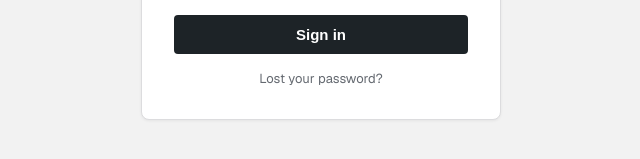
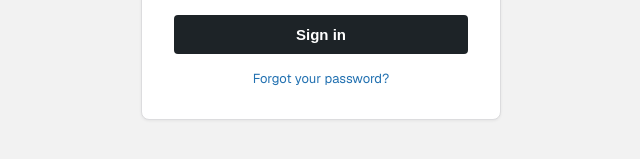
Before and after one commit to devzerodimensions-commits/fastbuilt, a React (Vite) app in the folder web/: page /admin/login in a window 1280 px wide. Shown: the part 481-640 px from the top of the page, without its empty margins (319-959 px from the left). Built offline with nearby package versions, Linux system fonts and the light colour scheme; no server answers.

Commit message:
style(admin): 'Forgot your password?' text + blue link color
Co-Authored-By: Claude Opus 4.8 <noreply@anthropic.com>

```diff
--- a/web/src/pages/admin/AdminLogin.jsx
+++ b/web/src/pages/admin/AdminLogin.jsx
@@ -34,7 +34,7 @@ export default function AdminLogin() {
         <input type="password" value={password} onChange={(e) => setPassword(e.target.value)} />
         {err && <div className="af-err">{err}</div>}
         <button type="submit" disabled={busy}>{busy ? 'Signing in…' : 'Sign in'}</button>
-        <Link className="admin-link" to="/admin/forgot">Lost your password?</Link>
+        <Link className="admin-link" to="/admin/forgot">Forgot your password?</Link>
       </form>
     </div>
   )
--- a/web/src/pages/admin/admin.css
+++ b/web/src/pages/admin/admin.css
@@ -23,8 +23,8 @@
 .admin-login-card button:hover { background: var(--wp-blue-d); }
 .admin-login-card button:disabled { opacity: .6; }
 .af-err { color: #b32d2e; font-size: 13px; margin-top: 8px; }
-.admin-link { display: block; text-align: center; margin-top: 16px; color: #646970; font-size: 13px; text-decoration: none; }
-.admin-link:hover { color: var(--wp-text); text-decoration: underline; }
+.admin-link { display: block; text-align: center; margin-top: 16px; color: #2271b1; font-size: 13px; text-decoration: none; }
+.admin-link:hover { color: #135e96; text-decoration: underline; }
 .admin-note { color: #646970; font-size: 13px; margin: 0 0 4px; text-align: center; }
 
 /* ---------- shell ---------- */
```
